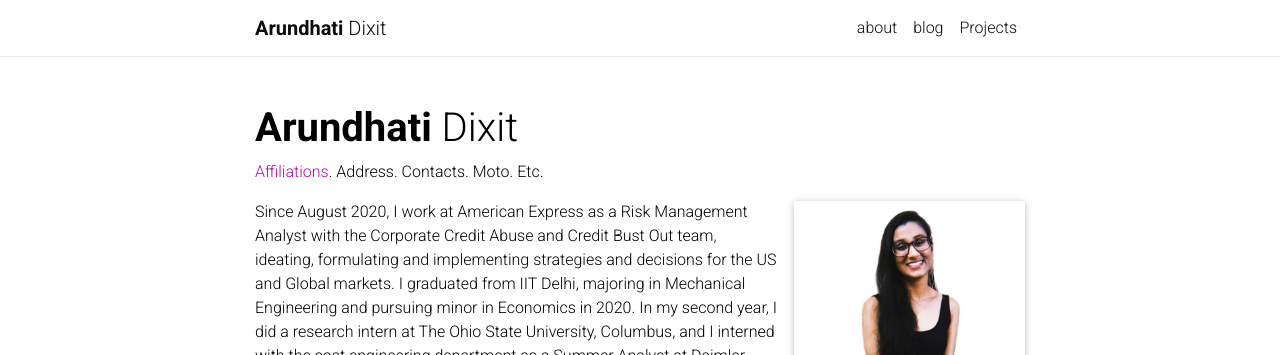
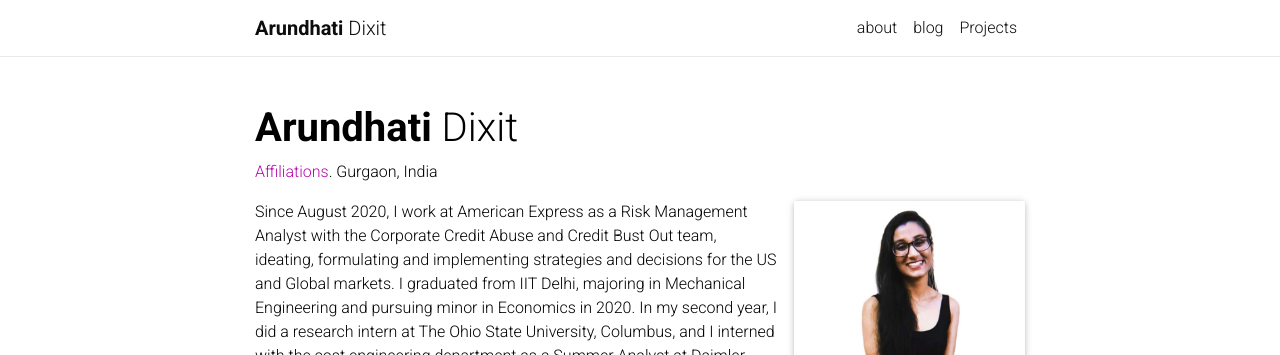
Before and after one commit to therundhati/temp, a Jekyll site: the page built from _pages/about.md, in a window 1280 px wide. Shown: the top 355 px of the page. Built offline with Jekyll 4.4.1, drawn with Linux system fonts in a browser that asks for light colours; nearby versions of some CDN libraries; a style sheet for code colours, icons or effects is not loaded.

Commit message:
Update about.md

```diff
--- a/_pages/about.md
+++ b/_pages/about.md
@@ -2,7 +2,7 @@
 layout: about
 title: About
 permalink: /
-description: <a href="#">Affiliations</a>. Address. Contacts. Moto. Etc.
+description: <a href="#">Affiliations</a>. Gurgaon, India
 
 profile:
   align: right
```
